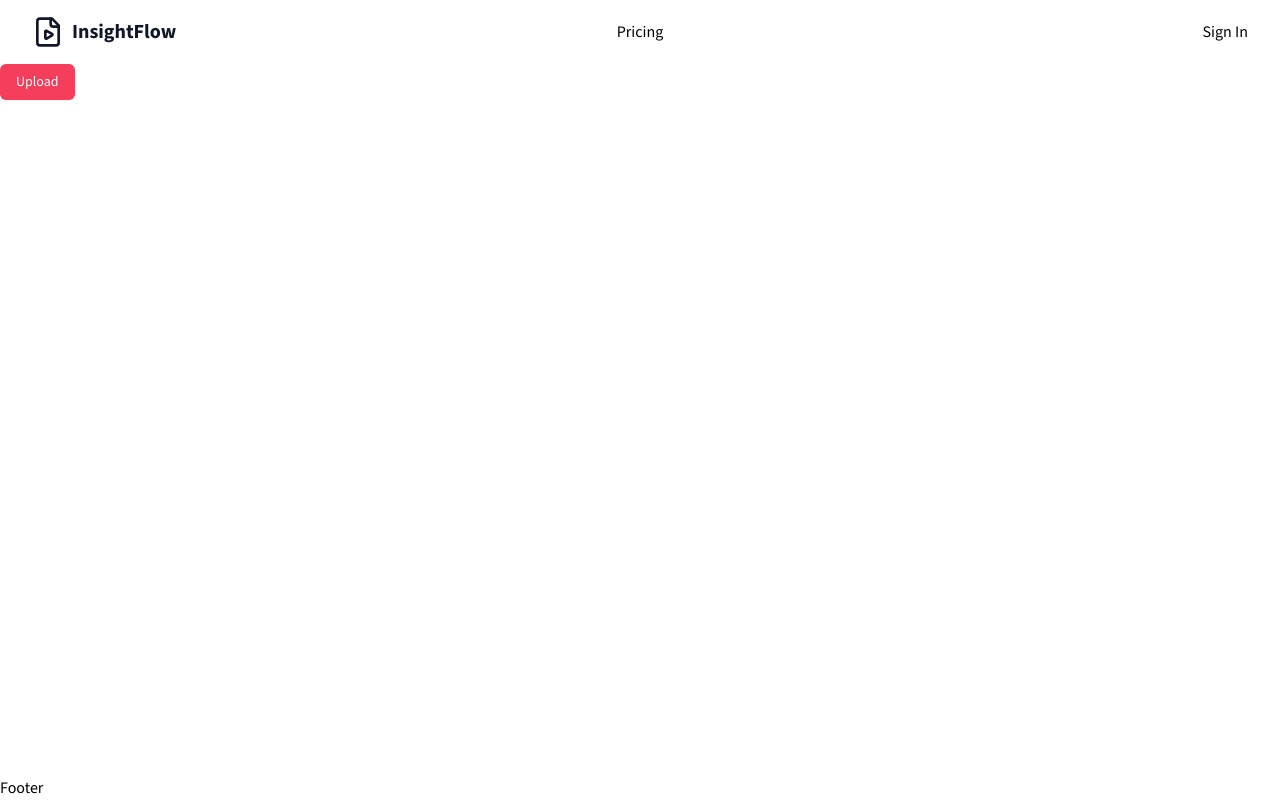
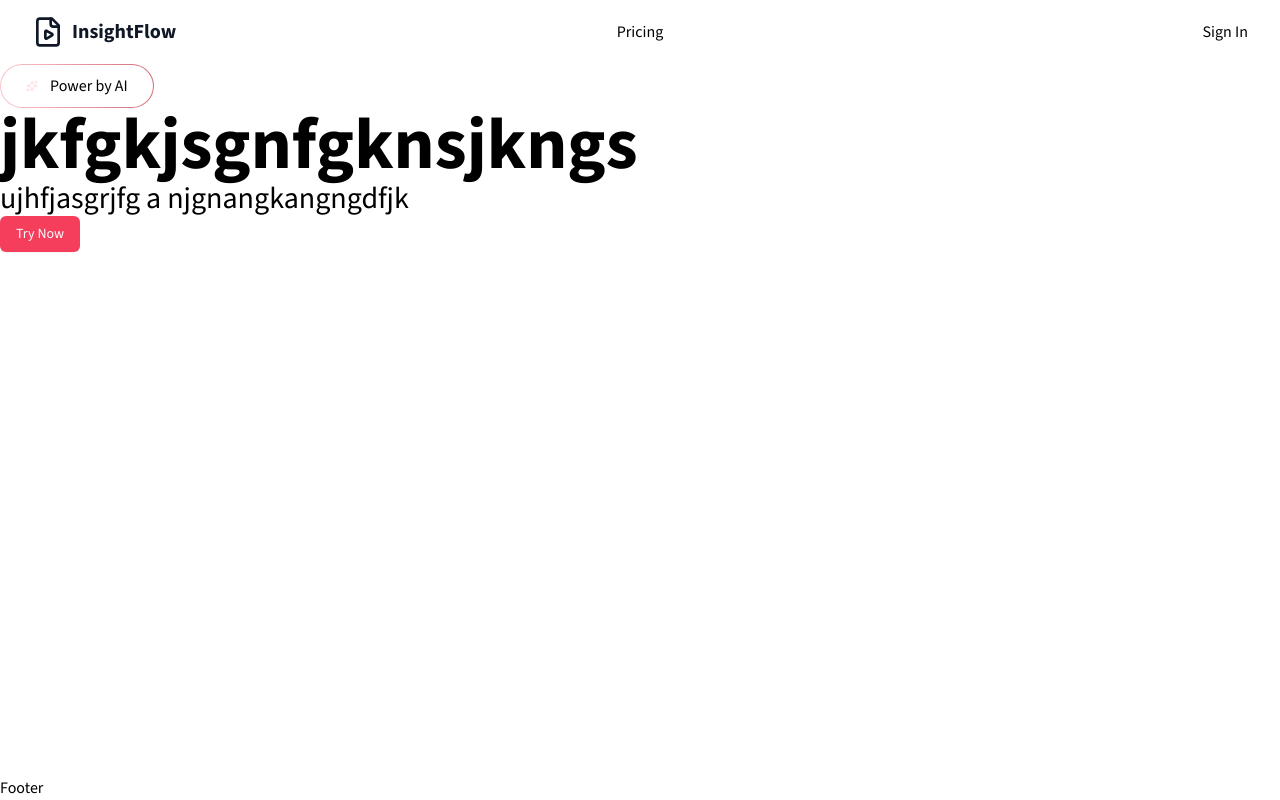
Before and after one commit to SagarKhatri649/insightflow-ai, a Next.js app in the folder apps/frontend/: page / in a window 1280 px wide. Built offline with nearby package versions, Linux system fonts and the light colour scheme.

Commit message:
Hero-Section

```diff
--- a/apps/frontend/app/page.tsx
+++ b/apps/frontend/app/page.tsx
@@ -1,9 +1,15 @@
-import { Button } from "../components/ui/button";
+import HeroSection from '../components/home/hero-section';
 
-export default function Home() {
-  return (
+export default function Home(){
+  return(
+    <div className="realative w-full">
+      <HeroSection/>
+      {/* < Demosection/>
+      <HowItWorksSection/>
+      <pricingSection/>
+      <CDATASection/> */}
 
-        <Button>Upload</Button>
+    </div>
 
-  );
+  )
 }
--- a/apps/frontend/components/common/nav-link.tsx
+++ b/apps/frontend/components/common/nav-link.tsx
@@ -2,7 +2,7 @@
 import {cn} from '@/lib/utils'
 import Link from 'next/link';
 import { usePathname } from 'next/navigation';
-import { Children } from 'react';
+
 
 export default function NavLink({
   href,
@@ -19,8 +19,7 @@ export default function NavLink({
     return (
       <Link
         href={href}
-        className ={cn("transition-colors text-sm
-        duration-200 text-gray-600 hover:text-rose-500",
+        className ={cn("transition-colors text-sm duration-200 text-gray-600 hover:text-rose-500",
         className,
         isActive && 'text-rose-500'
         )}
--- /dev/null
+++ b/apps/frontend/components/home/hero-section.tsx
@@ -0,0 +1,25 @@
+import { Badge } from "../ui/badge";
+import { Button } from "../ui/button";
+import { Sparkles } from "lucide-react";
+
+export default function HeroSection(){
+  return (
+  <section>
+    <div className="">
+      <div className="flex">
+          <div className="realtive p-[1px] overflow-hidden rounded-full bg-linear-to-r from-rose-200 vai-rose-500 to-rose-800 animate-gradient-x group">
+            <Badge className="relative px-6 py-2 text-base font-medium bg-white rounded-full group-hover:bg-gray-50 transition-colors duration-200">
+            <Sparkles className="h-6 w-6 mr-2 text-rose-200 animate-pulse " />
+            <p className="text-base text-black">Power by AI</p>
+            </Badge>
+          </div>
+       </div>
+
+      <h1>jkfgkjsgnfgknsjkngs</h1>
+      <h2>ujhfjasgrjfg a njgnangkangngdfjk</h2>
+      <Button> Try Now</Button>
+
+      </div>
+  </section>
+  )
+}
--- /dev/null
+++ b/apps/frontend/components/ui/badge.tsx
@@ -0,0 +1,46 @@
+import * as React from "react"
+import { Slot } from "@radix-ui/react-slot"
+import { cva, type VariantProps } from "class-variance-authority"
+
+import { cn } from "@/lib/utils"
+
+const badgeVariants = cva(
+  "inline-flex items-center justify-center rounded-md border px-2 py-0.5 text-xs font-medium w-fit whitespace-nowrap shrink-0 [&>svg]:size-3 gap-1 [&>svg]:pointer-events-none focus-visible:border-ring focus-visible:ring-ring/50 focus-visible:ring-[3px] aria-invalid:ring-destructive/20 dark:aria-invalid:ring-destructive/40 aria-invalid:border-destructive transition-[color,box-shadow] overflow-hidden",
+  {
+    variants: {
+      variant: {
+        default:
+          "border-transparent bg-primary text-primary-foreground [a&]:hover:bg-primary/90",
+        secondary:
+          "border-transparent bg-secondary text-secondary-foreground [a&]:hover:bg-secondary/90",
+        destructive:
+          "border-transparent bg-destructive text-white [a&]:hover:bg-destructive/90 focus-visible:ring-destructive/20 dark:focus-visible:ring-destructive/40 dark:bg-destructive/60",
+        outline:
+          "text-foreground [a&]:hover:bg-accent [a&]:hover:text-accent-foreground",
+      },
+    },
+    defaultVariants: {
+      variant: "default",
+    },
+  }
+)
+
+function Badge({
+  className,
+  variant,
+  asChild = false,
+  ...props
+}: React.ComponentProps<"span"> &
+  VariantProps<typeof badgeVariants> & { asChild?: boolean }) {
+  const Comp = asChild ? Slot : "span"
+
+  return (
+    <Comp
+      data-slot="badge"
+      className={cn(badgeVariants({ variant }), className)}
+      {...props}
+    />
+  )
+}
+
+export { Badge, badgeVariants }
```
